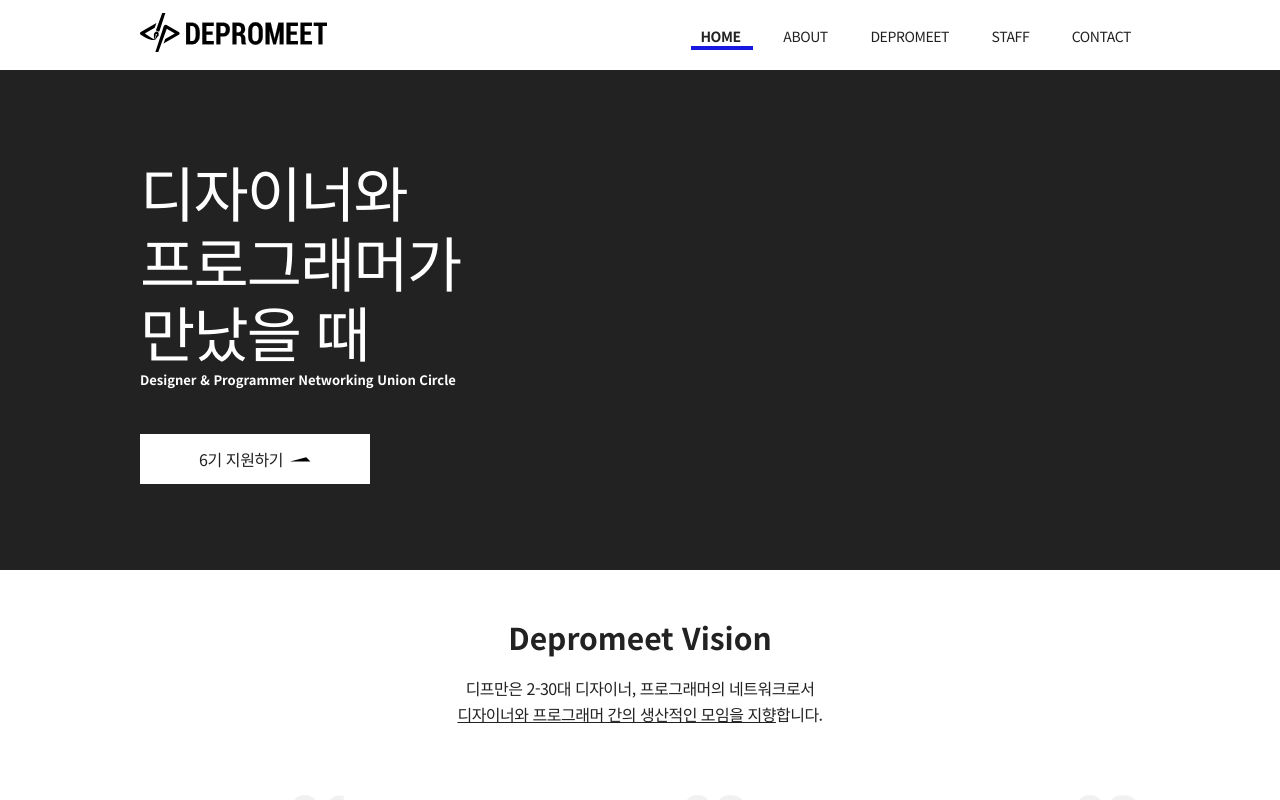
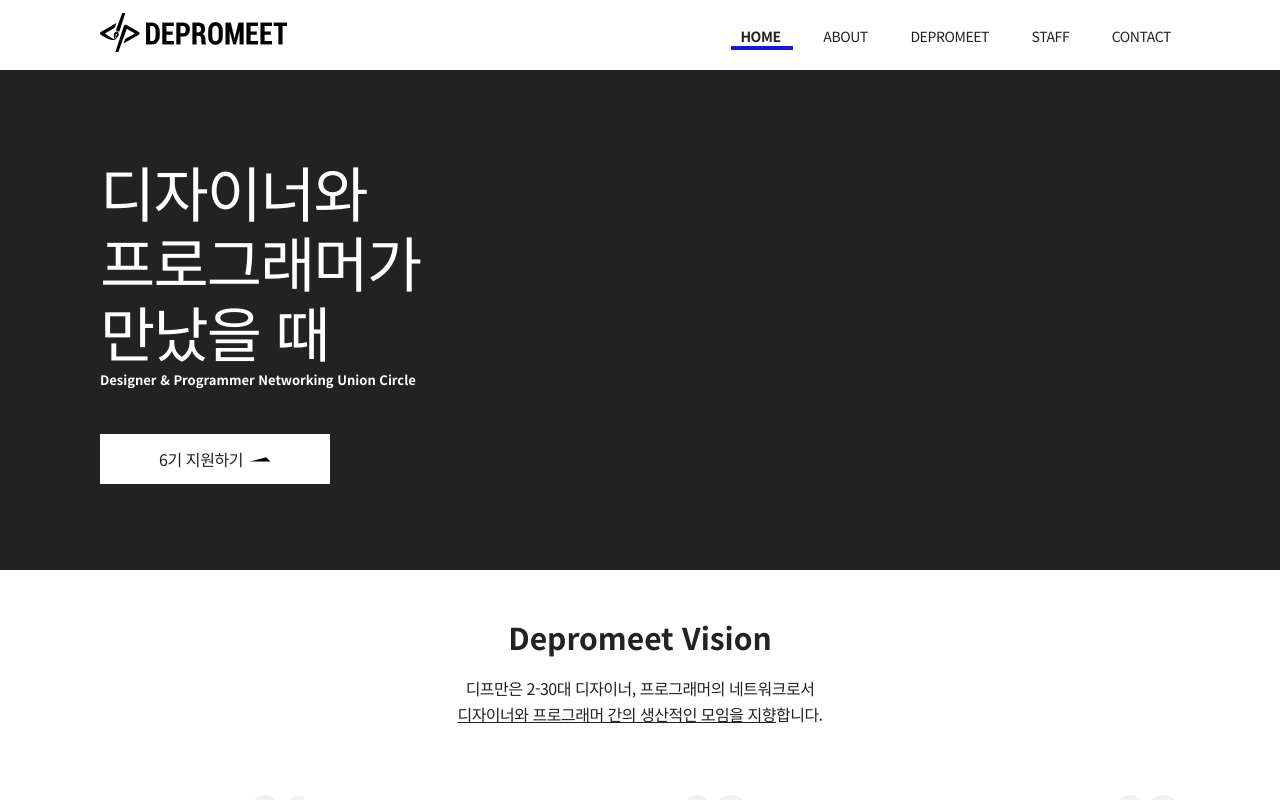
Before and after one commit to depromeet/www.depromeet.com-old, a Vue app: page / in a window 1280 px wide. Shown: the top 800 px of the page. Built offline with nearby package versions, Linux system fonts and the light colour scheme.

Commit message:
Prevent broken background under small width

```diff
--- a/src/App.vue
+++ b/src/App.vue
@@ -54,7 +54,7 @@
 }
 
 .container {
-  width: 1000px;
+  width: 1080px;
   margin: 0 auto;
 }
 
--- a/src/views/Home.vue
+++ b/src/views/Home.vue
@@ -107,6 +107,7 @@
 
 <style lang="scss" scoped>
 .home {
+  min-width: 1080px;
   .home-carousel-container {
     background-color: #222;
     height: 500px;
```
